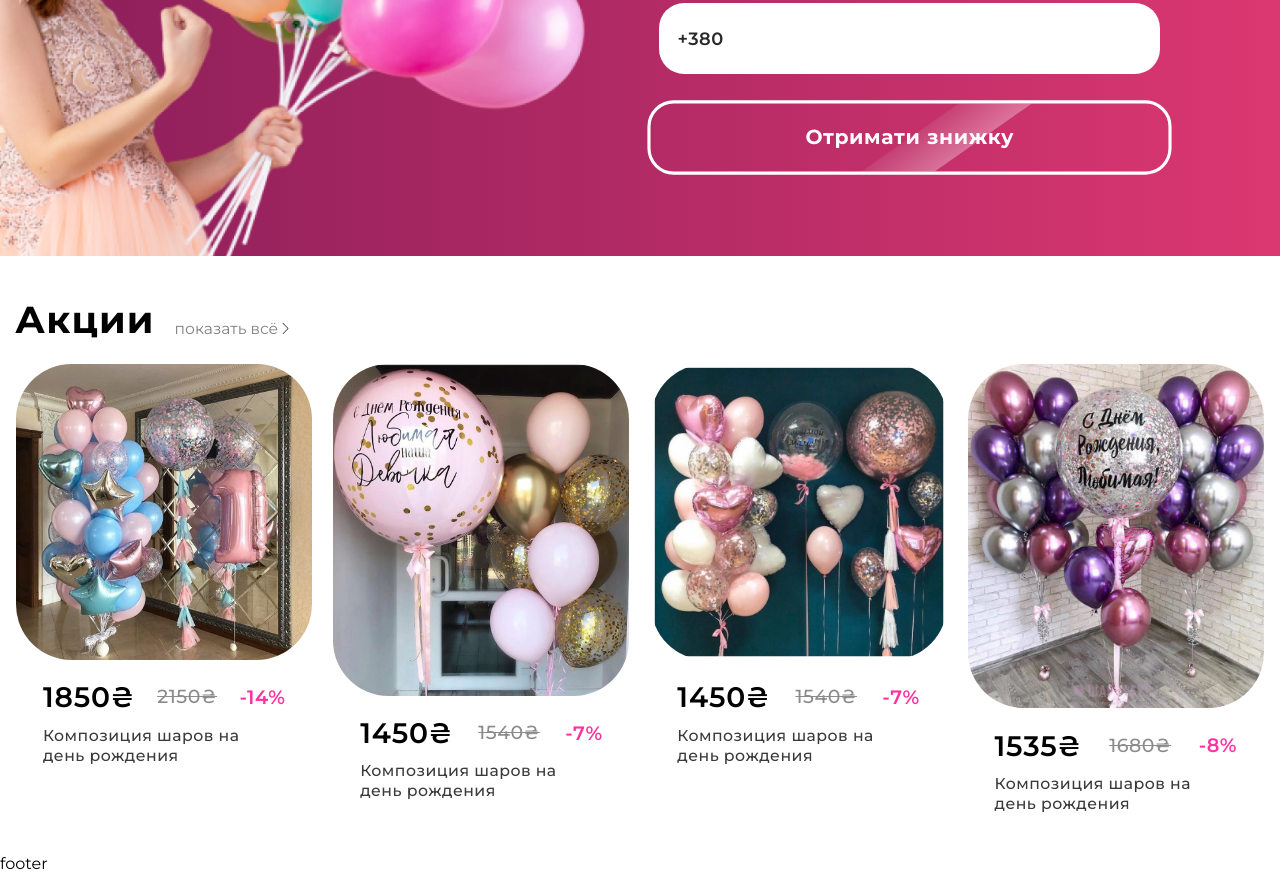
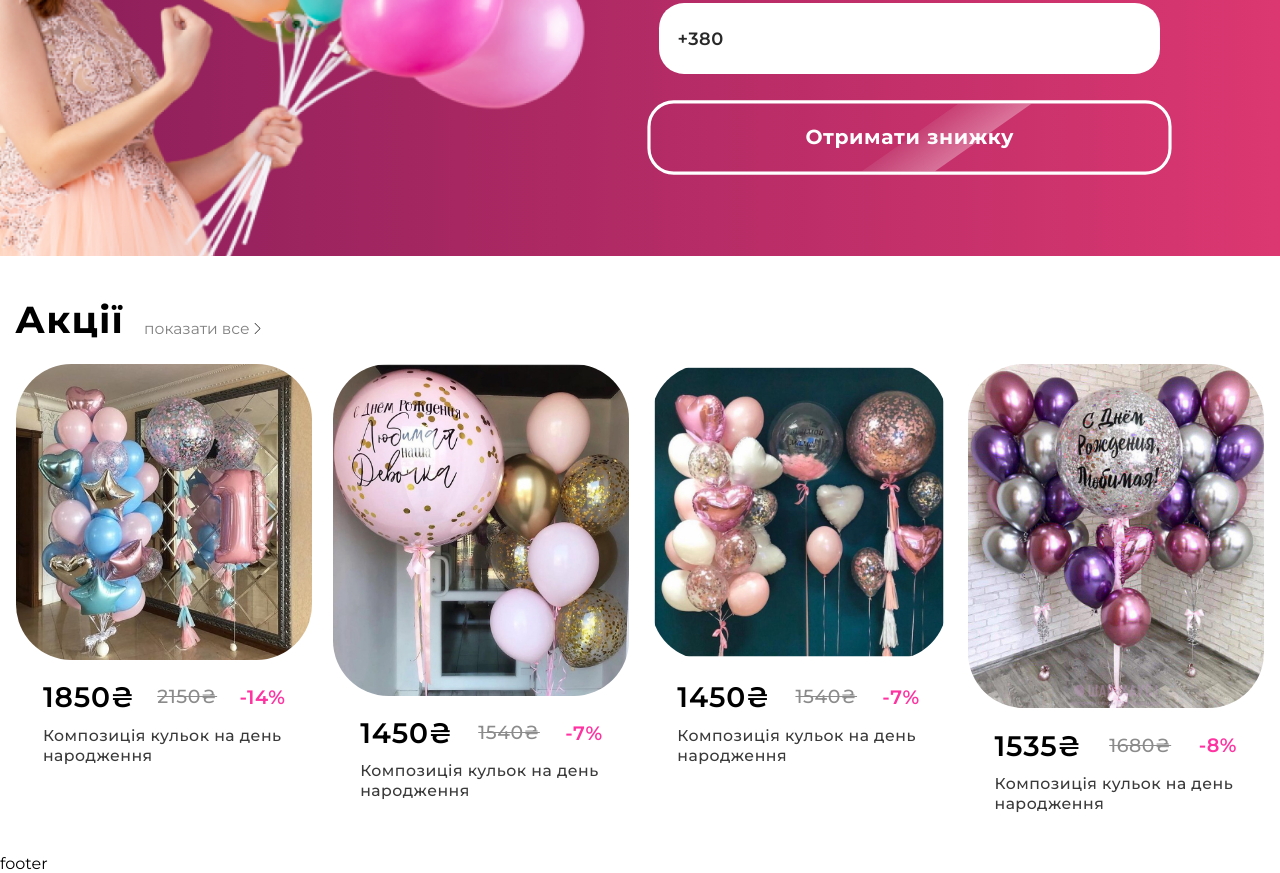
Before and after one commit to Igorekkk41/ARTColibri, a plain HTML site: page index.html in a window 1280 px wide. Shown: the part 2428-3301 px from the top of the page. Drawn offline with Linux system fonts and the light colour scheme.

Commit message:
Update index.html

```diff
--- a/index.html
+++ b/index.html
@@ -287,9 +287,9 @@
                 <div class="__container">
                     <div class="sales-leader__content">
                         <div class="title__wrapper">
-                            <h2>Акции</h2>
+                            <h2>Акції</h2>
                             <div class="watch-all">
-                                <a href="#">показать всё
+                                <a href="#">показати все
                                     <svg width="7" height="11" viewBox="0 0 7 11" fill="none" xmlns="http://www.w3.org/2000/svg">
                                         <path d="M0.905064 10.962C0.973111 10.961 1.0371 10.9326 1.08381 10.8838L6.28381 5.68383C6.38538 5.58227 6.38538 5.41774 6.28381 5.31617L1.08381 0.116174C1.01881 0.0481262 0.921314 0.0207052 0.830924 0.0450802C0.739517 0.0684395 0.668424 0.139533 0.645064 0.230939C0.620689 0.32133 0.648111 0.41883 0.716158 0.483829L5.73233 5.5L0.716158 10.5162C0.63897 10.5913 0.616627 10.7051 0.658267 10.8036C0.699908 10.9031 0.797408 10.9661 0.905064 10.962Z" fill="black"/>
                                     </svg>
@@ -307,7 +307,7 @@
                                         <div class="past__price">2150₴</div>
                                         <div class="discount-price">-14%</div>
                                     </div>
-                                    <p>Композиция шаров на день рождения</p>
+                                    <p>Композиція кульок на день народження</p>
                                 </div>
                             </div>
 
@@ -320,7 +320,7 @@
                                         <div class="past__price">1540₴</div>
                                         <div class="discount-price">-7%</div>
                                     </div>
-                                    <p>Композиция шаров на день рождения</p>
+                                    <p>Композиція кульок на день народження</p>
                                 </div>
                             </div>
 
@@ -333,7 +333,7 @@
                                         <div class="past__price">1540₴</div>
                                         <div class="discount-price">-7%</div>
                                     </div>
-                                    <p>Композиция шаров на день рождения</p>
+                                    <p>Композиція кульок на день народження</p>
                                 </div>
                             </div>
 
@@ -346,7 +346,7 @@
                                         <div class="past__price">1680₴</div>
                                         <div class="discount-price">-8%</div>
                                     </div>
-                                    <p>Композиция шаров на день рождения</p>
+                                    <p>Композиція кульок на день народження</p>
                                 </div>
                             </div>
 
```
